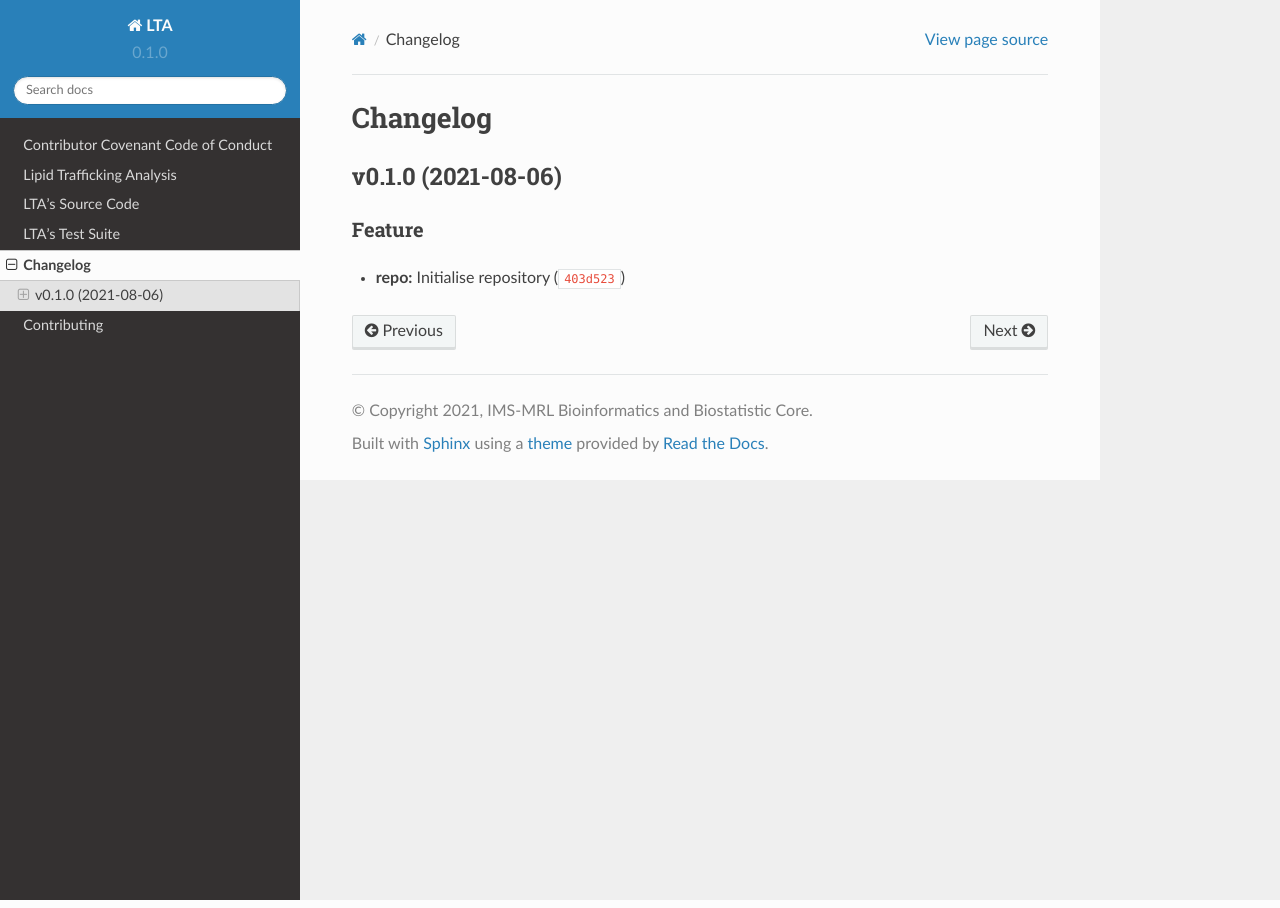
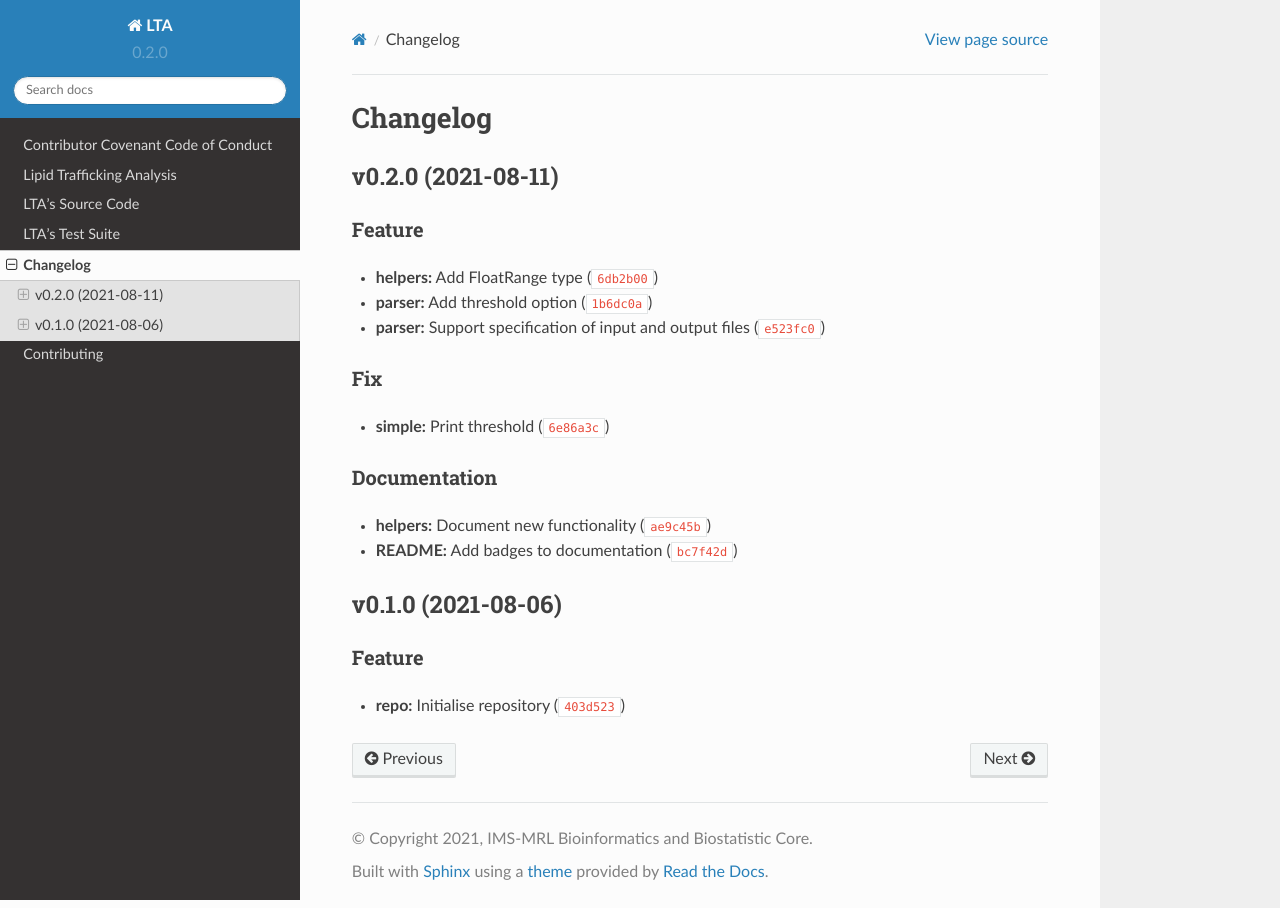
Before and after one commit to IMS-Bio2Core-Facility/lta, a Sphinx documentation site: the page built from docs/changelog.md, in a window 1280 px wide. Built offline with Sphinx 7.4.7 and the Read the Docs theme 2.0.0, drawn with Linux system fonts in a browser that asks for light colours.

Commit message:
0.2.0
Automatically generated by python-semantic-release

```diff
--- a/CHANGELOG.md
+++ b/CHANGELOG.md
@@ -2,6 +2,19 @@
 
 <!--next-version-placeholder-->
 
+## v0.2.0 (2021-08-11)
+### Feature
+* **helpers:** Add FloatRange type ([`6db2b00`](https://github.com/IMS-Bio2Core-Facility/lta/commit/6db2b00f1bfca9e1a5f5ecf059e47320a957d331))
+* **parser:** Add threshold option ([`1b6dc0a`](https://github.com/IMS-Bio2Core-Facility/lta/commit/1b6dc0a9c7a4eb6ef93477bc794f82be6d004269))
+* **parser:** Support specification of input and output files ([`e523fc0`](https://github.com/IMS-Bio2Core-Facility/lta/commit/e523fc0313815b974f7b20a4c05aaee9e47c6c04))
+
+### Fix
+* **simple:** Print threshold ([`6e86a3c`](https://github.com/IMS-Bio2Core-Facility/lta/commit/6e86a3c5989fb9735f139c542e14d0b9c3cd14cc))
+
+### Documentation
+* **helpers:** Document new functionality ([`ae9c45b`](https://github.com/IMS-Bio2Core-Facility/lta/commit/ae9c45ba879a7c1065629976157b80e6ddca0105))
+* **README:** Add badges to documentation ([`bc7f42d`](https://github.com/IMS-Bio2Core-Facility/lta/commit/bc7f42d37c962350eb64d699afb69595a72d6d02))
+
 ## v0.1.0 (2021-08-06)
 ### Feature
 * **repo:** Initialise repository ([`403d523`](https://github.com/IMS-Bio2Core-Facility/lta/commit/403d523db23739041cb2d3769cc17746210c1a41))
--- a/docs/conf.py
+++ b/docs/conf.py
@@ -12,7 +12,7 @@ sys.path.insert(0, os.path.abspath("../lta/"))
 project = "LTA"
 author = "Ryan B Patterson-Cross"
 copyright = "2021, IMS-MRL Bioinformatics and Biostatistic Core"
-version = "0.1.0"
+version = "0.2.0"
 extensions = [
     "sphinx_rtd_theme",
     "sphinx.ext.autodoc",
--- a/lta/__init__.py
+++ b/lta/__init__.py
@@ -7,4 +7,4 @@ __version__ : str
     The version number,
     specified in the form 'major.minor.patch'
 """
-__version__ = "0.1.0"
+__version__ = "0.2.0"
--- a/pyproject.toml
+++ b/pyproject.toml
@@ -1,6 +1,6 @@
 [tool.poetry]
 name = "LTA"
-version = "0.1.0"
+version = "0.2.0"
 description = "Lipid Trafficking Analysis"
 license = "MIT"
 authors = ["rbpatt2019 <rb.patterson.cross@gmail.com>"]
```
